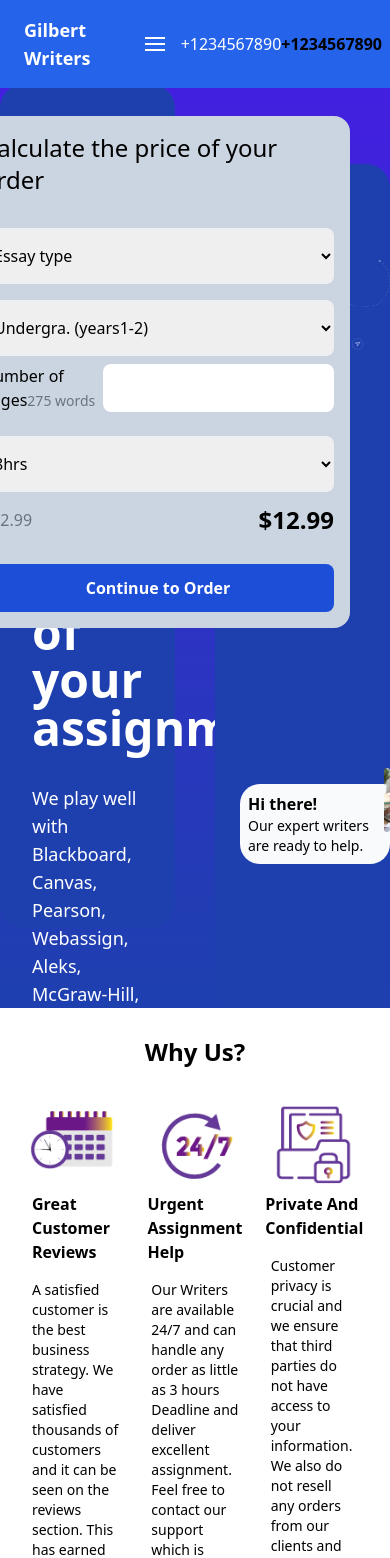
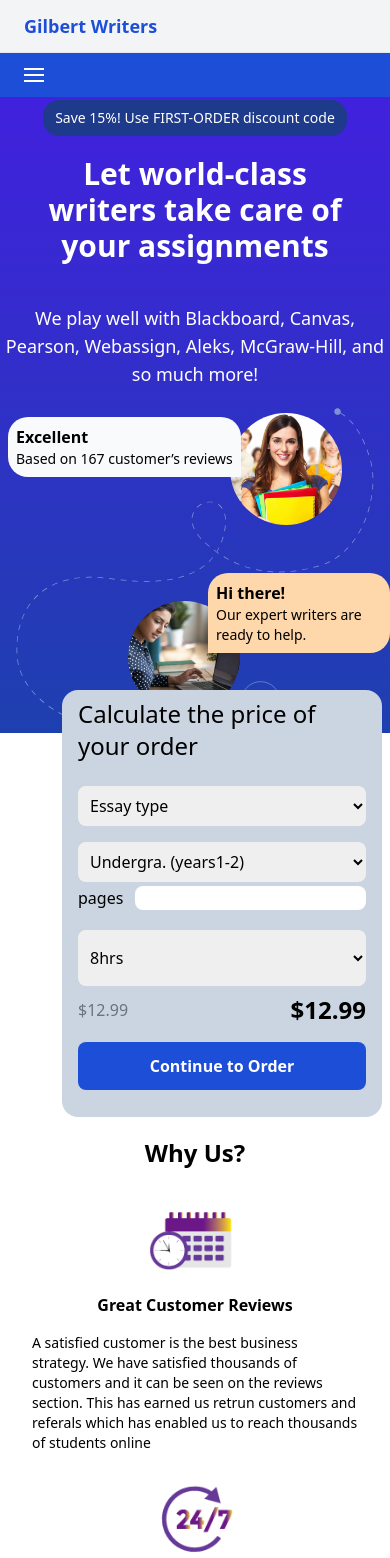
Before and after one commit to myrachanto/writer, a Next.js app: page / in a window 390 px wide. Shown: the top 1558 px of the page. Built offline with nearby package versions, Linux system fonts and the light colour scheme.

Commit message:
working is

```diff
--- a/components/layouts/Navbar.js
+++ b/components/layouts/Navbar.js
@@ -19,53 +19,57 @@ const Navbar = ({}) => {
     return (
         <div className="mb-5 max-w-7xl">
           <div id="header" className=" w-full z-30 top-0 bg-gray-100 fixed">
-              <div className="px-2 w-full flex justify-between  items-center mt-0 py-3 bg-blue-600">
-                <div className="lg:px-0 ">
-                    <Link href="/" className=" no-underline hover:no-underline " >
-                        <div className="text-white py-1 px-4 font-bold text-lg">Gilbert Writers</div>
-                    </Link>
-              </div>
+            <div className=" topper px-2 flex  justify-between  items-center py-2 text-black ">
+            <div className="lg:px-0  ">
+                  <Link href="/" className=" coloring1 tracking-wide no-underline hover:no-underline " >
+                      <div className="coloring1 py-1 px-4 font-bold text-lg">Gilbert Writers</div>
+                  </Link>
+            </div>
+            <div className=" text-black  hidden md:block  font-semibold  text-right mx-4">{phone}</div>
+        </div>
+        <hr />
+              <div className="px-2 w-full flex flex-wrap justify-between lg:justify-start items-center mt-0 py-3 coloring">
               <button onClick={menuset}>
-                  <label className="cursor-pointer lg:hidden flex px-4">
+                  <label className="cursor-pointer md:hidden flex px-4">
                       <svg className="fill-current text-white " xmlns="http://www.w3.org/2000/svg" width="20" height="20" viewBox="0 0 20 20">
                           <title>menu</title>
                           <path d="M0 3h20v2H0V3zm0 6h20v2H0V9zm0 6h20v2H0v-2z"></path>
                       </svg>
                   </label>
                 </button>
-                <div className='text-white'>{phone}</div>
-                <div className="lg:flex hidden justify-end px-2 items-center order-2  w-1/2">
-                      <nav className="lg:flex items-center justify-between text-sm text-white " >
-                        <div className="px-2 py-1 flex justify-start capitalize  " >
+                <div className="md:flex hidden justify-end px-2 items-center w-full order-2">
+                      <nav className="md:flex items-center justify-between text-sm text-white " >
+                        <div className="px-2 py-1 flex justify-start capitalize " >
                         <Link href="/"  className="no-underline ">PRICING</Link></div>
-                        <div className="px-2 py-1 flex justify-start capitalize  " >
-                        <Link href="/aboutus"  className="no-underline ">ABOUT US</Link></div>
-                        <div className="px-2 py-1 flex justify-start capitalize  " >
-                        <Link href="/contact"  className="no-underline ">CONTACT US</Link></div>
-                        <div className="px-2 py-1 flex justify-start capitalize  " >
-                        <Link href="/blog"  className="no-underline ">Log in</Link></div>
-                        <div className="px-2 py-1 flex justify-start capitalize  " >
-                        <button type="submit"  className="no-underline p-2 bg-orange-400 rounded-md">Order Now</button></div>
+                        <div className="px-2 py-1 flex justify-start capitalize " >
+                        <Link href="/ABOTUS"  className="no-underline ">ABOUT US</Link></div>
+                        <div className="px-2 py-1 flex justify-start capitalize " >
+                        <Link href="/contact"  className="no-underline ">CONTACT</Link></div>
+                        <div className="px-2 py-1 flex justify-start capitalize " >
+                        <Link href="/"  className="no-underline ">Login</Link></div>
+                        <div className="px-2 py-1 flex justify-start capitalize " >
+                        <button type="submit"  className=" bg-orange-500 p-2 rounded-md">Order Now</button></div>
+
                       </nav>
                   </div>
                   {isOpen ? (
-                    <nav className=" lg:hidden w-full order-2 grid grid-cols-3 text-white">
+                    <nav className=" md:hidden w-full order-2 text-white">
                         <div className="px-2 py-1 capitalize  font-bold" >
-                        <Link href="/"  className="no-underline   font-bold ">Home</Link></div>
+                        <Link href="/"  className="no-underline   font-bold ">PRICING</Link></div>
                         <div className="px-2 py-1 capitalize  font-bold" >
-                        <Link href="/portfolio"  className="no-underline ">Projects</Link></div>
+                        <Link href="/aboutus"  className="no-underline ">ABOUT US</Link></div>
                         <div className="px-2 py-1 capitalize  font-bold" >
-                        <Link href="/aboutus"  className="no-underline ">About Us</Link></div>
-                        <div className="px-2 py-1 capitalize  font-bold" >
-                        <Link href="/blog"  className="no-underline ">Blog</Link></div>
-                        <div className="px-2 py-1 capitalize  font-bold" >
-                        <Link href="/contact"  className="no-underline ">Contact Us</Link></div>
+                        <Link href="/contact"  className="no-underline ">CONTACT</Link></div>
+                        <div className="px-2 py-1 flex justify-start capitalize " >
+                        <Link href="/"  className="no-underline ">Login</Link></div>
+                        <div className="px-2 py-1 flex justify-start capitalize " >
+                        <button type="submit"  className=" bg-orange-500 p-2 rounded-md">Order Now</button></div>
                     </nav>
                   ) :   <div className="hidden"></div> }
 
                   <div className=" lg:hidden  flex items-center" id="nav-content">
 
-                  <div className="block lg:hidden text-black font-semibold">{phone}</div>
+                  {/* <div className="block lg:hidden text-black font-semibold">{phone}</div> */}
                   </div>
               </div>
           </div>
--- a/components/patches/Carocard.js
+++ b/components/patches/Carocard.js
@@ -4,25 +4,25 @@ const Carocard = () => {
     return (
         <>
             <div className="w-full coloring1  bg-blue-700 gradient">
-                <div className=" caroheigth  w-full pt-16 grid grid-cols-2 gap-10 relative isolate">
-                    <div className="absolute top-60 left-72">
+                <div className=" hidden caroheigth  w-full pt-16 lg:grid grid-cols-2 gap-10 relative isolate">
+                    <div className="hidden lg:block absolute top-60 left-72">
                     <img src="trace.svg" alt="responsive web development" className=""/>
                     </div>
-                    <div className="absolute text-black top-28 z-30 bg-slate-50 p-2 comme">
+                    <div className="hidden lg:block absolute text-black top-28 z-30 bg-slate-50 p-2 comme">
                         <div className="font-bold">Excellent</div>
                         <div className="text-sm">Based on 167 customer’s reviews</div>
                     </div>
-                    <div className="absolute text-black bottom-36 left-60 z-30 bg-slate-50 p-2 helps bg-orange-200">
+                    <div className="hidden lg:block absolute text-black bottom-36 left-60 z-30  p-2 helps bg-orange-200">
                         <div className="font-bold">Hi there!</div>
                         <div className="text-sm">Our expert writers are ready to help.</div>
                     </div>
-                    <div className="absolute top-44 picsider">
+                    <div className="hidden lg:block absolute top-44 picsider">
                     <img src="dissertation-help-and-capstone-project.jpg" alt="responsive web development" className="h-16 rounded-full w-16 object-cover"/>
                     </div>
-                    <div className="absolute bottom-44 left-96 z-30 ">
+                    <div className="hidden lg:block absolute bottom-44 left-96 z-30 ">
                     <img src="business-plan-and-case-study.jpg" alt="responsive web development" className="h-16 rounded-full w-16 object-cover"/>
                     </div>
-                    <div className="absolute top-24 right-10 rounded-2xl bg-slate-300 text-black">
+                    <div className="hidden lg:block absolute top-24 right-10 rounded-2xl bg-slate-300 text-black">
                     <div className=" w-96 px-4">
                     <div className="flex justify-between items-center">
                         <div className="text-2xl my-2 py-2">
@@ -59,8 +59,9 @@ const Carocard = () => {
                     <div>
                         <button className="rounded-lg bg-blue-700 w-full my-4 p-3 text-white font-semibold">Continue to Order</button>
                     </div>
-                    </div></div>
-                <div className="h-screen  bg-blue-800 rounded-3xl text-white">
+                    </div>
+                    </div>
+                <div className="h-screen hidden lg:block   bg-blue-800 rounded-3xl text-white">
                     <div className="my-20 ml-5"><button className=" text-sm bg-blue-900 px-3 py-2 rounded-2xl">Save 15%! Use FIRST-ORDER discount code  </button>
                     </div>
                     <div className=" mx-8 text-5xl font-bold">
@@ -73,7 +74,146 @@ const Carocard = () => {
                 <div className="h-screen  bg-blue-800 rounded-3xl mt-20">
 
                     </div>
-                </div></div>
+                </div>
+                <div className="grid sm:grid-cols-3 md:hidden relative ">
+                   <div className="absolute right-12 bottom-52">
+                    <img src="dissertation-help-and-capstone-project.jpg" alt="responsive web development" className="h-28 rounded-full w-28 object-cover"/>
+                    </div>
+                   <div className="absolute left-32 bottom-5">
+                    <img src="business-plan-and-case-study.jpg" alt="responsive web development" className="h-28 rounded-full w-28 object-cover"/>
+                    </div>
+                    <div className=" absolute text-black bottom-64 left-2 bg-slate-50 p-2  commemobile">
+                        <div className="font-bold">Excellent</div>
+                        <div className="text-sm">Based on 167 customer’s reviews</div>
+                    </div>
+                    <div className="absolute text-black bottom-20 left-52 z-30  p-2 helpsmobile bg-orange-200">
+                        <div className="font-bold">Hi there!</div>
+                        <div className="text-sm">Our expert writers are ready to help.</div>
+                    </div>
+                    <div className="lg:hidden absolute -bottom-96 contcal right-2 rounded-2xl bg-slate-300 text-black">
+                    <div className=" w-80 px-4">
+                    <div className="flex justify-between items-center">
+                        <div className="text-2xl py-2">
+                        Calculate the price of your order
+                        </div>
+                        <div></div>
+                    </div>
+                    <div>
+                    <select name="cars" id="cars" className=" px-2 py-2 rounded-lg w-full mt-4">
+                        <option value="">Essay type</option>
+                        <option value="admission-essay">Admission Essay</option>
+                        </select>
+                    </div>
+                    <div>
+                    <select name="cars" id="cars" className=" px-2 py-2 rounded-lg w-full mt-4">
+                        <option value="">Undergra. (years1-2)</option>
+                        <option value="admission-essay">Admission Essay</option>
+                        </select>
+                    </div>
+                    <div className="my-1 flex justify-between ">
+                        <label>pages
+                            {/* <span className="text-gray-500 text-sm">275 words</span> */}
+                            </label>
+                        <input type="number" className="rounded-lg"></input>
+                    </div>
+                    <div>
+                    <select name="cars" id="cars" className=" px-2 py-4 rounded-lg w-full mt-4">
+                        <option value="8hrs">8hrs</option>
+                        <option value="1day">1day</option>
+                        </select>
+                    </div>
+                    <div className=" flex justify-between items-center my-2">
+                    <div className=" text-gray-500">$12.99</div>
+                    <div className="text-2xl font-bold">$12.99</div>
+                    </div>
+                    <div>
+                        <button className="rounded-lg bg-blue-700 w-full my-2 p-3 text-white font-semibold">Continue to Order</button>
+                    </div>
+                    </div>
+                    </div>
+                    <div className="text-white">
+                    <div className="mt-20 flex justify-center items-center"><button className=" text-sm bg-blue-900 text-white px-3 py-2 rounded-2xl">Save 15%! Use FIRST-ORDER discount code  </button>
+                    </div>
+                    <div className=" mx-8 my-5 text-3xl font-bold text-center">
+                    Let world-class writers take care of your assignments
+                    </div>
+                    <div className=" text-lg text-center py-5">
+                    We play well with Blackboard, Canvas, Pearson, Webassign, Aleks, McGraw-Hill, and so much more!
+                    </div>
+                    </div>
+                    <div className="mx-4">
+                    <img src="trace.svg" alt="responsive web development" className=""/></div>
+                    <div></div>
+                </div>
+                <div className="md:grid md:grid-cols-2 hidden lg:hidden relative mt-10">
+                   <div className="absolute right-12 bottom-52">
+                    <img src="dissertation-help-and-capstone-project.jpg" alt="responsive web development" className="h-28 rounded-full w-28 object-cover"/>
+                    </div>
+                   <div className="absolute right-64 bottom-20">
+                    <img src="business-plan-and-case-study.jpg" alt="responsive web development" className="h-28 rounded-full w-28 object-cover"/>
+                    </div>
+                    <div className=" absolute text-black top-20 right-32 bg-slate-50 p-2  commemobile">
+                        <div className="font-bold">Excellent</div>
+                        <div className="text-sm">Based on 167 customer’s reviews</div>
+                    </div>
+                    <div className="absolute text-black bottom-24 right-10 z-30  p-2 helpsmobile bg-orange-200">
+                        <div className="font-bold">Hi there!</div>
+                        <div className="text-sm">Our expert writers are ready to help.</div>
+                    </div>
+                    <div className="hidden md:block absolute -bottom-96 contcals right-32 rounded-2xl bg-slate-300 text-black">
+                    <div className=" w-full px-4">
+                    <div className="flex justify-between items-center">
+                        <div className="text-2xl my-2 py-2">
+                        Calculate the price of your order
+                        </div>
+                        <div></div>
+                    </div>
+                    <div>
+                    <select name="cars" id="cars" className=" px-2 py-4 rounded-lg w-full mt-4">
+                        <option value="">Essay type</option>
+                        <option value="admission-essay">Admission Essay</option>
+                        </select>
+                    </div>
+                    <div>
+                    <select name="cars" id="cars" className=" px-2 py-4 rounded-lg w-full mt-4">
+                        <option value="">Undergra. (years1-2)</option>
+                        <option value="admission-essay">Admission Essay</option>
+                        </select>
+                    </div>
+                    <div className="my-2 flex justify-between ">
+                        <label>Number of pages<span className="text-gray-500 text-sm">275 words</span></label>
+                        <input type="number" className="rounded-lg"></input>
+                    </div>
+                    <div>
+                    <select name="cars" id="cars" className=" px-2 py-4 rounded-lg w-full mt-4">
+                        <option value="8hrs">8hrs</option>
+                        <option value="1day">1day</option>
+                        </select>
+                    </div>
+                    <div className=" flex justify-between items-center my-3">
+                    <div className=" text-gray-500">$12.99</div>
+                    <div className="text-2xl font-bold">$12.99</div>
+                    </div>
+                    <div>
+                        <button className="rounded-lg bg-blue-700 w-full my-2 p-3 text-white font-semibold">Continue to Order</button>
+                    </div>
+                    </div>
+                    </div>
+                    <div className="text-white">
+                    <div className="mt-20 flex justify-start items-center"><button className=" text-sm bg-blue-900 text-white px-3 py-2 mx-6 rounded-2xl">Save 15%! Use FIRST-ORDER discount code  </button>
+                    </div>
+                    <div className=" mx-8 my-5 text-3xl font-bold  ">
+                    Let world-class writers take care of your assignments
+                    </div>
+                    <div className=" text-lg  mx-6 py-5">
+                    We play well with Blackboard, Canvas, Pearson, Webassign, Aleks, McGraw-Hill, and so much more!
+                    </div>
+                    </div>
+                    <div className="mx-4">
+                    <img src="trace.svg" alt="responsive web development" className=""/></div>
+                    <div></div>
+                </div>
+                </div>
         </>
      );
 }
--- a/pages/index.js
+++ b/pages/index.js
@@ -47,11 +47,13 @@ export default function Home() {
         <link rel="icon" href="/favicon.ico" />
       </Head>
       <Carocard />
+      <div className='mt-96 lg:mt-0'>
       <h2 className='flex justify-center items-center font-semibold py-5'>Why Us?</h2>
-      <div className='max-w-7xl  2xl:mx-auto mx-4 grid grid-cols-3'>
+      <div className='max-w-7xl  2xl:mx-auto mx-4 grid lg:grid-cols-3 md:grid-cols-2'>
       {portfolio && portfolio.map(portfo => (
         <Portfo portfo={portfo} key={portfo.title}/>
       ))}
+      </div>
       </div>
       <Ordering />
       <h2 className='flex justify-center items-center font-semibold py-5'>About us</h2>
--- a/styles/globals.css
+++ b/styles/globals.css
@@ -231,12 +231,31 @@ h2{
   border-bottom-left-radius: 20px;
   border-top-right-radius: 20px;
 }
+.commemobile{
+  border-top-left-radius: 20px;
+  border-bottom-left-radius: 20px;
+  border-top-right-radius: 20px;
+}
 .helps{
   border-top-left-radius: 20px;
   border-bottom-left-radius: 20px;
+  border-bottom-right-radius: 20px;
+}
+.helpsmobile{
+  border-top-left-radius: 20px;
+  border-top-right-radius: 20px;
   border-bottom-right-radius: 20px;
 }
 .caroheigth{
   max-height: 1200px;
 
 }
+.conca {
+  max-height: 1500px;
+}
+.contcals{
+  top: 350px;
+}
+.contcal{
+  top: 670px;
+}
```
